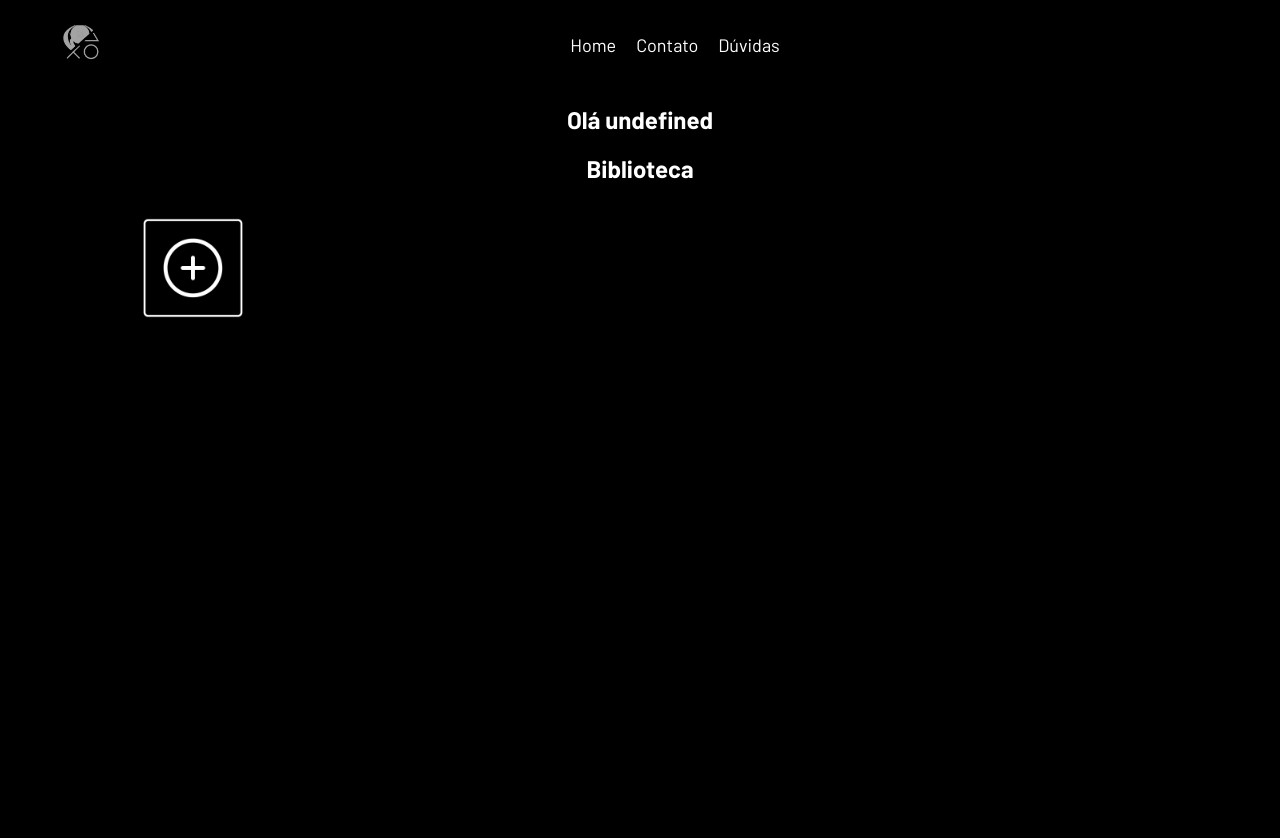
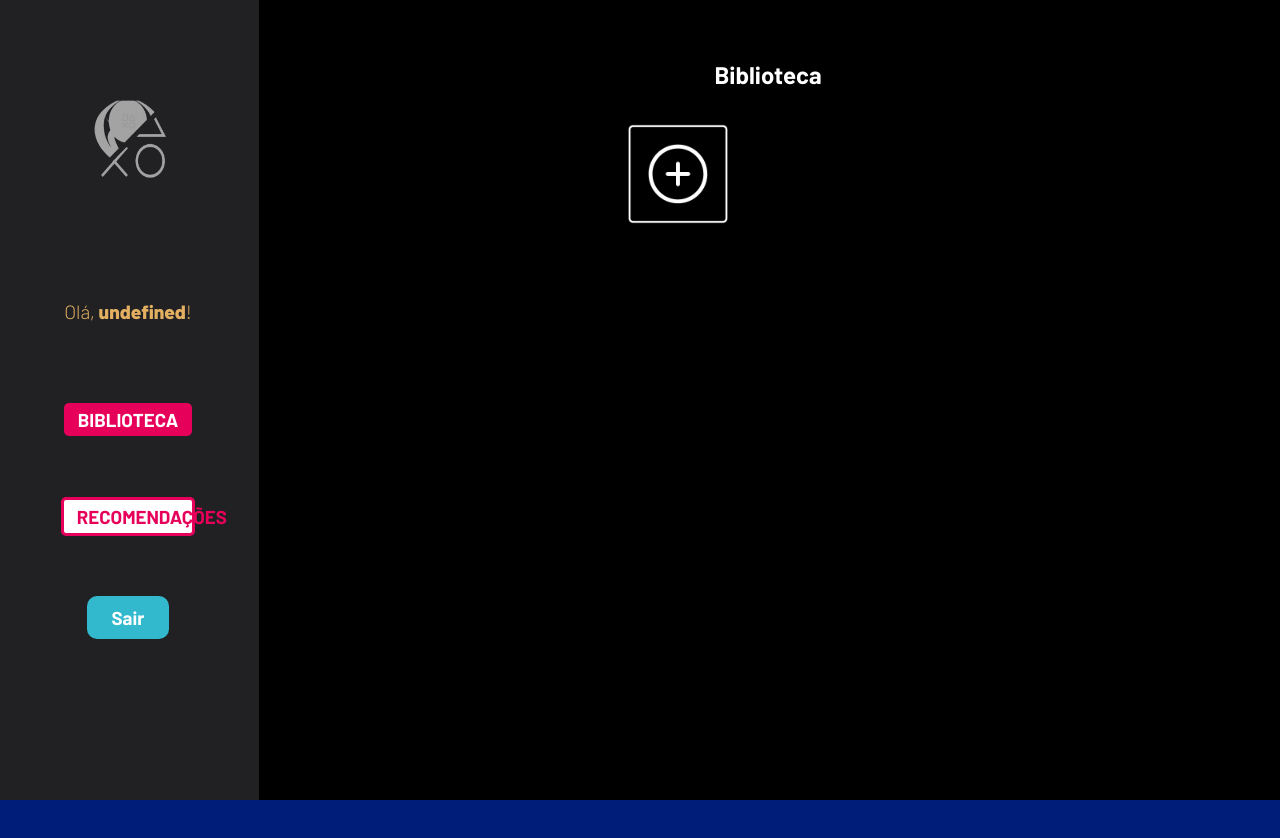
Before and after one commit to Projeto-Individual-Conquistas/Site_projeto, a website: page public/biblioteca.html in a window 1280 px wide. After the commit the page ends 800 px from the top, so only its background shows below. Drawn offline with Linux system fonts and the light colour scheme.

Commit message:
Add files via upload
Começo da dashboard, estilização da pagina biblioteca

```diff
--- a/public/biblioteca.html
+++ b/public/biblioteca.html
@@ -9,7 +9,7 @@
     <title>Play's Path | biblioteca</title>
 
     <script src="./js/sessao.js"></script>
-
+    <link rel="stylesheet" href="./css/dashboards.css">
     <link rel="stylesheet" href="./css/estilo.css">
     <link rel="stylesheet" href="./css/index.css">
     <link rel="icon" href="./assets/logo.png">
@@ -19,22 +19,32 @@
 <body>
 
     <!--header inicio-->
-     <header class="header">
-        <div class="logo">
-          <a href="index.html">
-            <img src="./assets/logo.png" alt="logo wasabi" >
-          </a>
-        </div>
-        <nav class="navbar">
-            <span><a href="index.html">Home</a></span>
-            <span><a href="index.html #seção_contato">Contato</a></span>
-            <span><a href="">Dúvidas</a></span>
-        </nav>
-        <div class="login_cadastro">
+
+    </header>
+
+        <div class="header-left dash-header">
+            <img src="./assets/logo.png" alt="">
+
+            <div class="hello">
+                <h3>Olá, <span id="b_usuario"></span>!</h3>
+            </div>
+
+            <div class="btn-nav">
+                <h3>BIBLIOTECA</h3>
+            </div>
+
+            <div class="btn-nav-white">
+                <a href="./dashboard.html">
+                    <h3>RECOMENDAÇÕES</h3>
+                </a>
+            </div>
+
+
+            <div class="btn-logout" onclick="limparSessao()">
+                <h3>Sair</h3>
+            </div>
 
         </div>
-    </header>
-
 
     <!-- simulador inicio -->
     <div class="biblioteca">
@@ -42,7 +52,9 @@
         <h2>Biblioteca</h2>
         <div id="jogos"></div>
         <div class="container" id="add_jogos">
-            <img src="./assets/add_img.png" alt="adicionar jogo">
+            <a href="./index.html">
+                <img src="./assets/add_img.png" alt="adicionar jogo">
+            </a>
         </div>
     </div>
 
@@ -52,5 +64,5 @@
 </html>
 
 <script>
-    usuario.innerHTML = `Olá ${sessionStorage.NOME_USUARIO}`;
+    b_usuario.innerHTML = `${sessionStorage.NOME_USUARIO}`;
 </script>
--- a/public/css/dashboards.css
+++ b/public/css/dashboards.css
@@ -336,7 +336,10 @@ canvas {
   text-decoration: none;
   color: white;
 }
-
+.header-left img{
+  width: 140px;
+  height: 20%;
+}
 .header-left {
   position: fixed;
   top: 0;
@@ -348,20 +351,20 @@ canvas {
   flex-direction: column;
   justify-content: space-evenly;
   align-items: center;
-  border-right: 3px solid #32b9cd;
+  border-right: 3px solid #212124;
   background-color: #212124;
 }
 
-.dash-right {
+.biblioteca {
   display: flex;
   width: 70%;
-  height: fit-content;
-  background-color: #161618;
+  background-color: #000000;
   position: relative;
   top: 0;
   left: 25%;
   height: 100vh;
   overflow: auto;
+  flex-direction: column;
 }
 
 .header-left h1 {
--- a/public/css/index.css
+++ b/public/css/index.css
@@ -303,6 +303,8 @@ body{
 
 .biblioteca .container{
     display: flex;
+    margin: 0px;
+    justify-content: start;
 
 }
 
```
Also changed, not shown: public/cadastro.html (+0 -1 lines), public/dashboard.html (added, +105 -0 lines), public/dashboard/cards.html (+3 -3 lines), public/dashboard/dashboard.html (+9 -16 lines).
